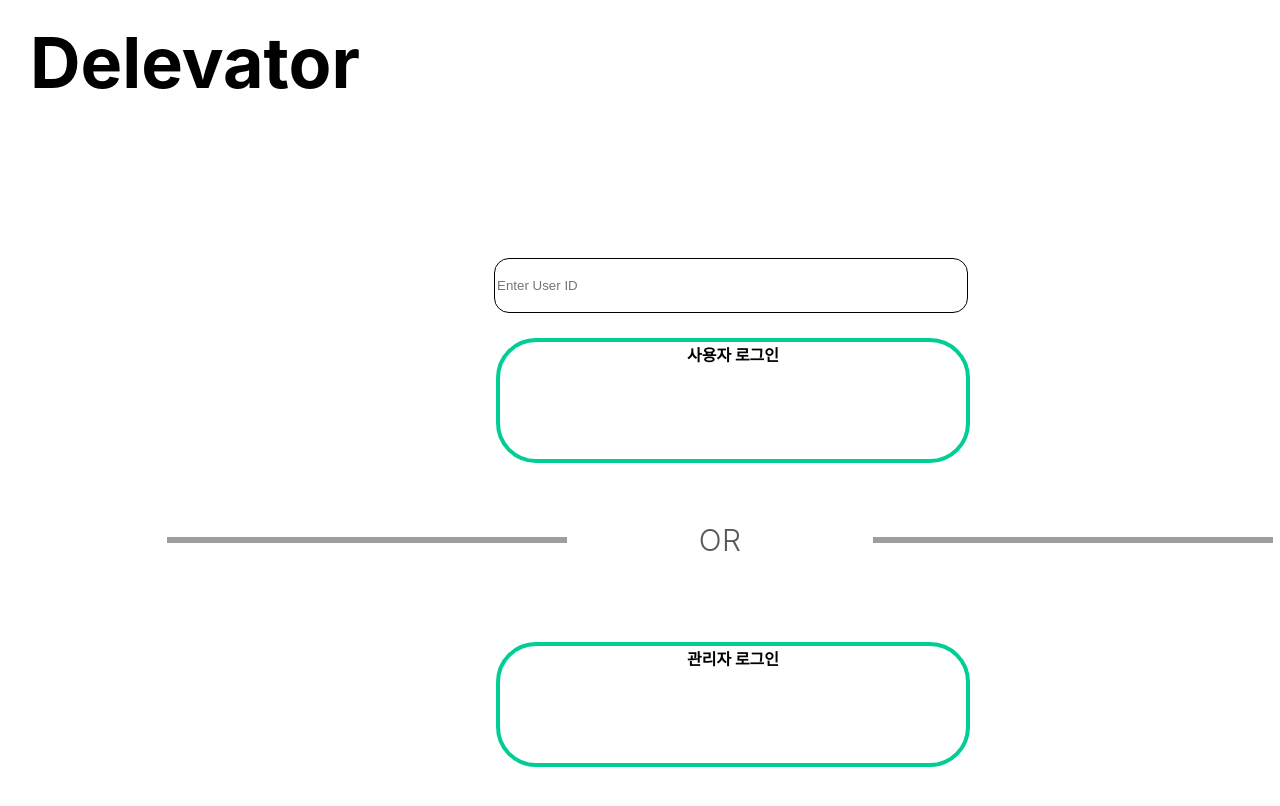
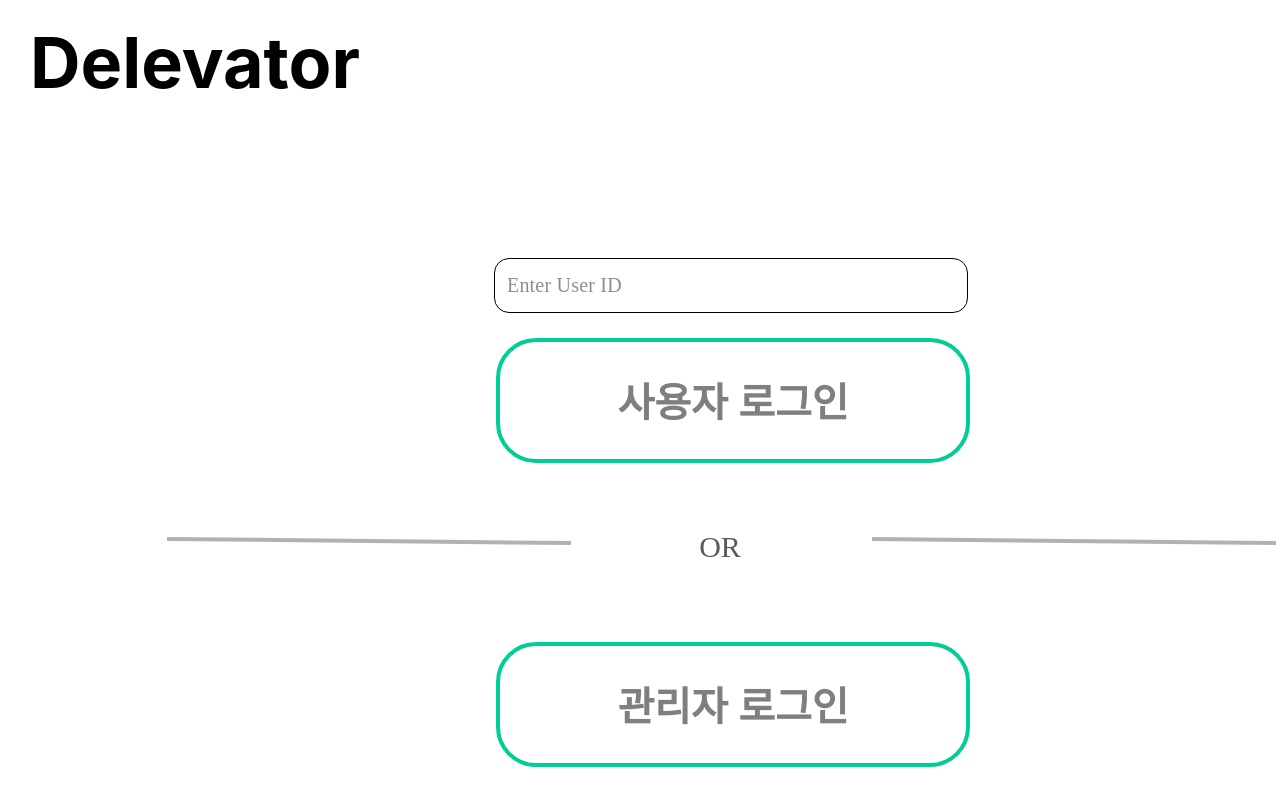
Before and after one commit to CSID-DGU/2022-2-OSSP1-Delevator-2, a React (Create React App) app in the folder delevator/: page / in a window 1280 px wide. Shown: the top 806 px of the page. Built offline with nearby package versions, Linux system fonts and the light colour scheme; grey boxes are pictures that could not be loaded.

Commit message:
<feat>: Login Page css 구성 완료

```diff
--- a/delevator/src/LoginPage.css
+++ b/delevator/src/LoginPage.css
@@ -24,6 +24,16 @@
   background: #ffffff;
   border: 4px solid #00ce94;
   border-radius: 40px;
+  position: absolute;
+
+  font-family: "Noto Sans";
+  font-style: normal;
+  font-weight: 700;
+  font-size: 40px;
+  line-height: 120px;
+  text-align: center;
+
+  color: rgba(0, 0, 0, 0.5);
 }
 .searchbargroup-div {
   position: relative;
@@ -76,10 +86,33 @@
   height: 55px;
   box-sizing: border-box;
 
+  font-family: "Gmarket Sans TTF";
+  font-style: normal;
+  font-weight: 500;
+  font-size: 20px;
+  line-height: 23px;
+  align-items: center;
+  letter-spacing: 0.01em;
+  text-indent: 10px;
+
+  align-items: center;
   background: #ffffff;
   border: 1px solid #000000;
   border-radius: 15px;
 }
+.input::placeholder {
+  font-family: "Gmarket Sans TTF";
+  font-style: normal;
+  font-weight: 500;
+  font-size: 20px;
+  line-height: 23px;
+  align-items: center;
+  letter-spacing: 0.01em;
+  text-indent: 10px;
+
+  color: rgba(0, 0, 0, 0.45);
+}
+
 .line-icon {
   width: 400.01px;
   height: 5.98px;
@@ -91,13 +124,18 @@
   flex-shrink: 0;
 }
 .or-div {
-  letter-spacing: 0.01em;
-  font-weight: 300;
-  display: flex;
-  align-items: center;
-  justify-content: center;
   width: 306.05px;
   height: 36px;
+  left: 567px;
+  top: 530px;
+
+  font-family: "Gmarket Sans TTF";
+  font-style: normal;
+  font-weight: 300;
+  font-size: 30px;
+  line-height: 34px;
+
+  color: rgba(0, 0, 0, 0.65);
 }
 .line-icon1 {
   width: 400.01px;
@@ -111,7 +149,7 @@
   flex-direction: row;
   align-items: center;
   justify-content: center;
-  gap: 0;
+  gap: 50px;
   font-size: 30px;
   color: rgba(0, 0, 0, 0.65);
   font-family: var(--font-gmarket-sans-ttf);
@@ -127,3 +165,25 @@
   color: var(--color-gray-100);
   font-family: var(--font-noto-sans);
 }
+.line2 {
+  position: absolute;
+  width: 400px;
+  height: 0px;
+  left: 167px;
+  top: 539px;
+
+  border: 2px solid rgba(0, 0, 0, 0.3);
+  transform: matrix(1, 0.01, -0.01, 1, 0, 0);
+}
+.line1 {
+  /* Line 1 */
+
+  position: absolute;
+  width: 400px;
+  height: 0px;
+  left: 872px;
+  top: 539px;
+
+  border: 2px solid rgba(0, 0, 0, 0.3);
+  transform: matrix(1, 0.01, -0.01, 1, 0, 0);
+}
--- a/delevator/src/LoginPage.js
+++ b/delevator/src/LoginPage.js
@@ -20,11 +20,9 @@ const LoginPage = () => {
         <b className="delevator-b">Delevator</b>
       </div>
       <input className="input" type="text" placeholder="Enter User ID" />
-      <div className="div2">
-        <img className="line-icon" alt="" src="../line-2.svg" />
-        <div className="or-div">OR</div>
-        <img className="line-icon1" alt="" src="../line-1.svg" />
-      </div>
+      <div className="line2"></div>
+      <div className="or-div">OR</div>
+      <div className="line1"></div>
     </div>
   );
 };
```
